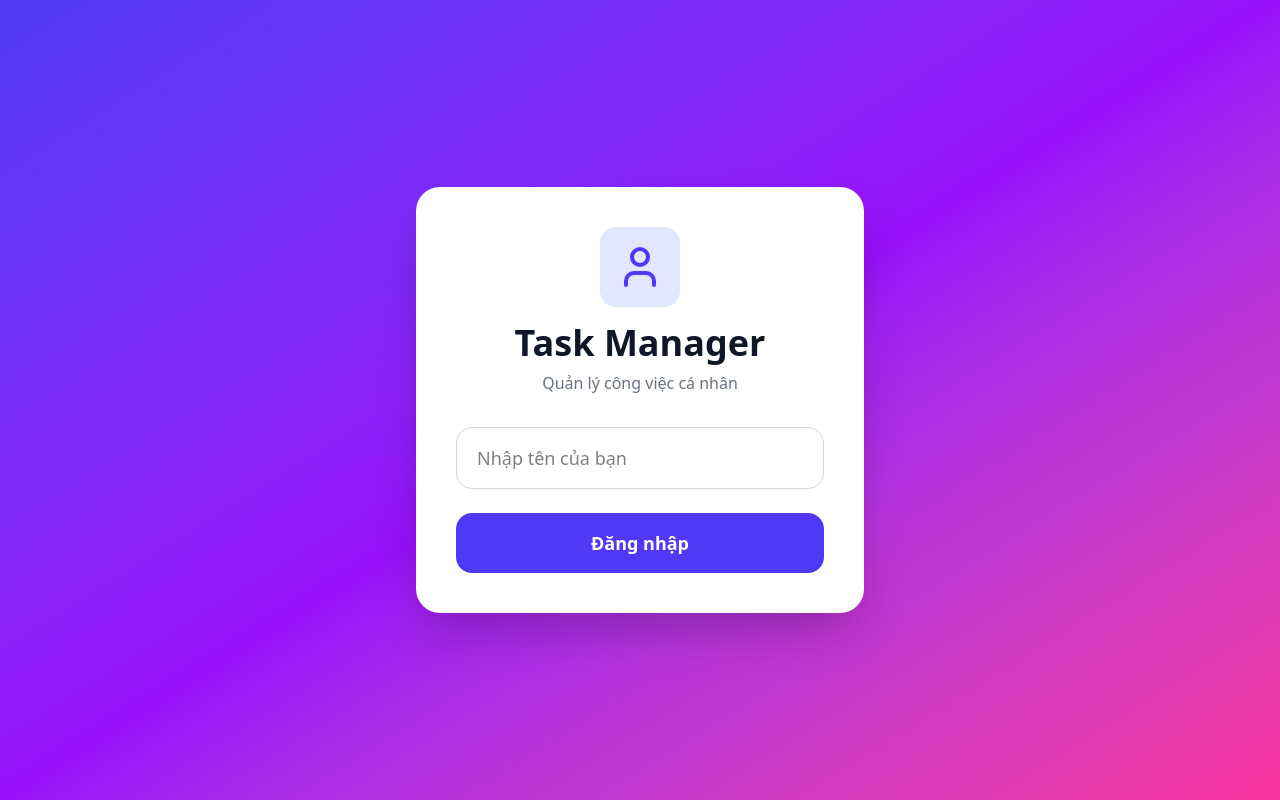
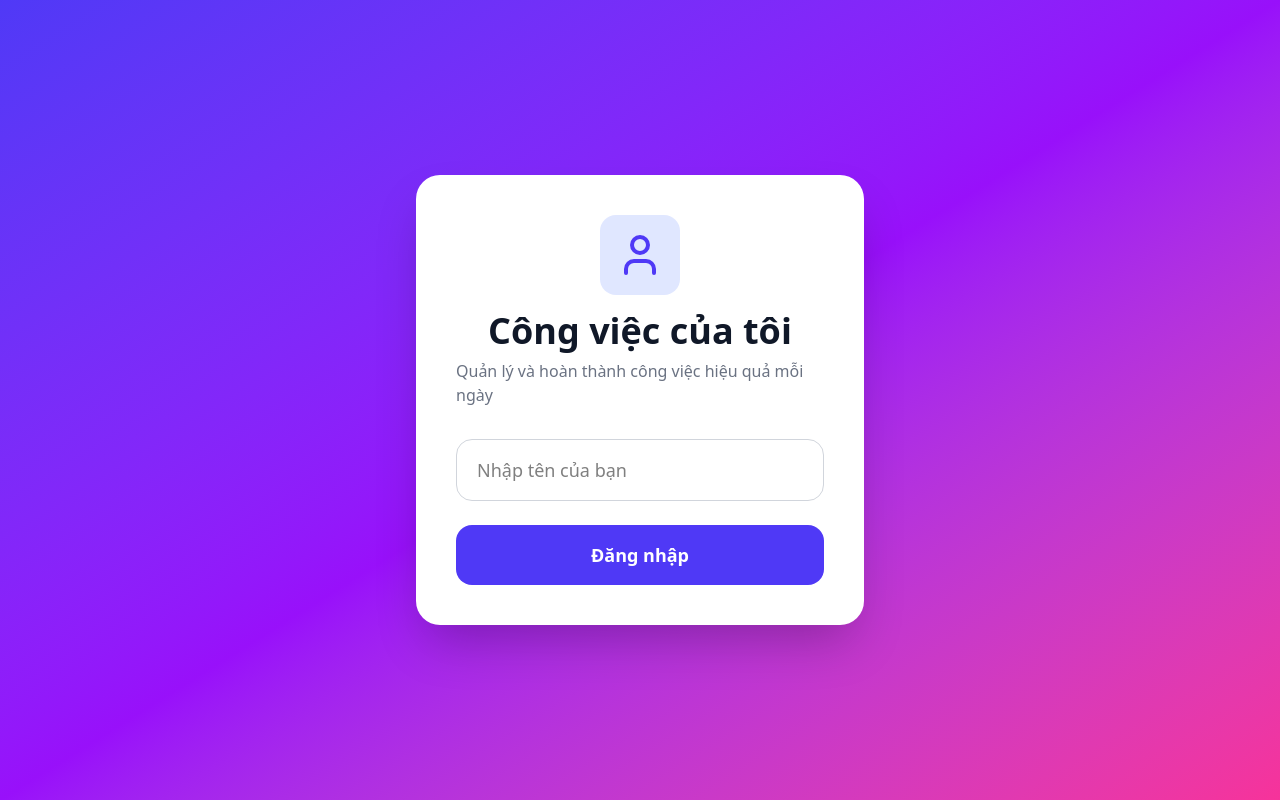
Before and after one commit to anhha459401/task-manager, a React (Vite) app: page / in a window 1280 px wide. Built offline with nearby package versions, Linux system fonts and the light colour scheme.

Commit message:
updated title

```diff
--- a/src/components/Login.jsx
+++ b/src/components/Login.jsx
@@ -16,8 +16,12 @@ export default function Login({ onLogin }) {
           <div className="w-20 h-20 bg-indigo-100 rounded-2xl flex items-center justify-center mb-4">
             <User className="w-12 h-12 text-indigo-600" />
           </div>
-          <h1 className="text-4xl font-bold text-gray-900">Task Manager</h1>
-          <p className="text-gray-500 mt-2">Quản lý công việc cá nhân</p>
+          <h1 className="text-4xl font-bold text-gray-900">
+            Công việc của tôi
+          </h1>
+          <p className="text-gray-500 mt-2">
+            Quản lý và hoàn thành công việc hiệu quả mỗi ngày
+          </p>
         </div>
 
         <form onSubmit={handleSubmit}>
```
